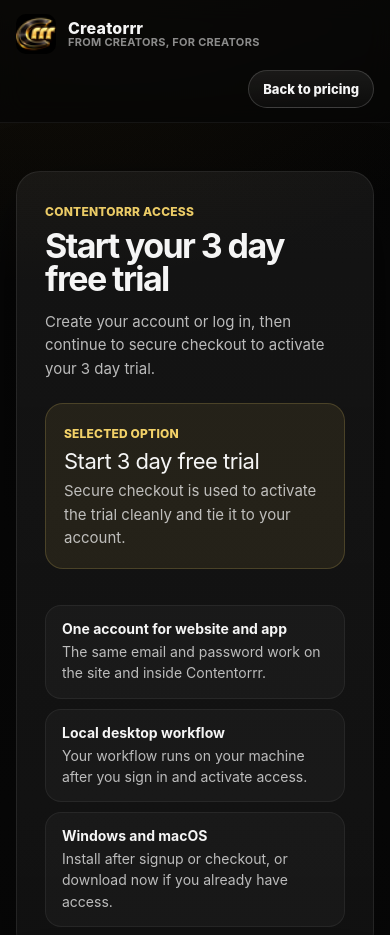
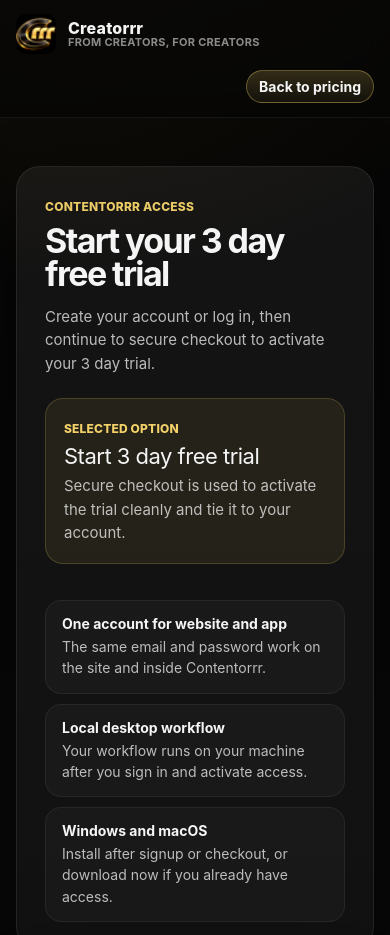
Before and after one commit to missblackreey-max/creatorrr.com, a plain HTML site: page public/get-started.html in a window 390 px wide. Shown: the top 935 px of the page. Drawn offline with Linux system fonts and the light colour scheme.

Commit message:
Unify header button sizing with trial CTA

```diff
--- a/public/get-started.html
+++ b/public/get-started.html
@@ -154,6 +154,17 @@
       color: var(--text);
       border-color: rgba(255, 255, 255, 0.16);
       background: linear-gradient(180deg, rgba(255,255,255,0.08), rgba(255,255,255,0.03));
+    }
+
+    .header-chip {
+      min-height: auto;
+      color: var(--text);
+      font-weight: 720;
+      padding: 7px 12px;
+      border-radius: 999px;
+      font-size: 14px;
+      border-color: rgba(247, 213, 106, 0.34);
+      background: linear-gradient(180deg, rgba(247, 213, 106, 0.18), rgba(247, 213, 106, 0.06));
     }
 
     .btn[disabled] {
@@ -539,6 +550,12 @@
         font-size: 13px;
       }
 
+      .nav-actions .header-chip {
+        min-height: auto;
+        padding: 7px 12px;
+        font-size: 14px;
+      }
+
       .tiny-row {
         flex-direction: column;
       }
@@ -567,12 +584,12 @@
 
         <div class="nav-action-slot nav-auth-pending" id="nav-action-slot">
             <div class="nav-actions" id="nav-logged-out" style="display:none;">
-                <a class="btn btn-secondary" href="./index.html#pricing">Back to pricing</a>
+                <a class="btn btn-secondary header-chip" href="./index.html#pricing">Back to pricing</a>
             </div>
 
             <div class="nav-actions" id="nav-logged-in" style="display:none;">
-                <button class="btn btn-secondary" type="button" id="nav-manage-subscription">Manage subscription</button>
-                <button class="btn btn-secondary" type="button" id="nav-logout">Log out</button>
+                <button class="btn btn-secondary header-chip" type="button" id="nav-manage-subscription">Manage subscription</button>
+                <button class="btn btn-secondary header-chip" type="button" id="nav-logout">Log out</button>
             </div>
         </div>
     </div>
```
Also changed, not shown: public/billing/success.html (+13 -2 lines), public/index.html (+21 -4 lines).
